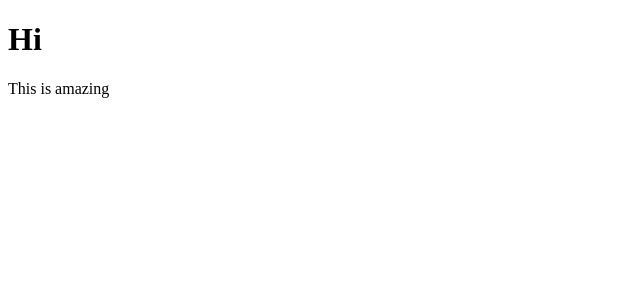
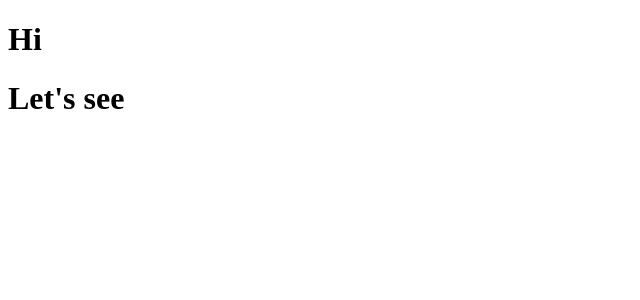
Before and after one commit to Eniola1110/school-website, a Vue app: page / in a window 1280 px wide. Shown: the top 300 px of the page, without its empty margins (0-640 px from the left). Built offline with nearby package versions, Linux system fonts and the light colour scheme.

Commit message:
updated navbar text

```diff
--- a/package.json
+++ b/package.json
@@ -6,13 +6,16 @@
   "scripts": {
     "dev": "vite",
     "build": "vite build",
-    "preview": "vite preview"
+    "preview": "vite preview",
+    "predeploy": "npm run build",
+    "deploy": "gh-pages -d dist"
   },
   "dependencies": {
     "vue": "^3.5.32"
   },
   "devDependencies": {
     "@vitejs/plugin-vue": "^6.0.6",
+    "gh-pages": "^6.3.0",
     "vite": "^8.0.8",
     "vite-plugin-vue-devtools": "^8.1.1"
   },
--- a/src/Components/Nav.vue
+++ b/src/Components/Nav.vue
@@ -5,7 +5,9 @@
 <template>
 
     <div>
-         <p>This is amazing</p>
+         <header>
+            <h1>Let's see</h1>
+         </header>
     </div>
 </template>
 
--- a/vite.config.js
+++ b/vite.config.js
@@ -6,6 +6,7 @@ import vueDevTools from 'vite-plugin-vue-devtools'
 
 // https://vite.dev/config/
 export default defineConfig({
+  base: 'school-website',
   plugins: [
     vue(),
     vueDevTools(),
```
Also changed, not shown: 1 other file (tests, documents, lock files or other folders).
